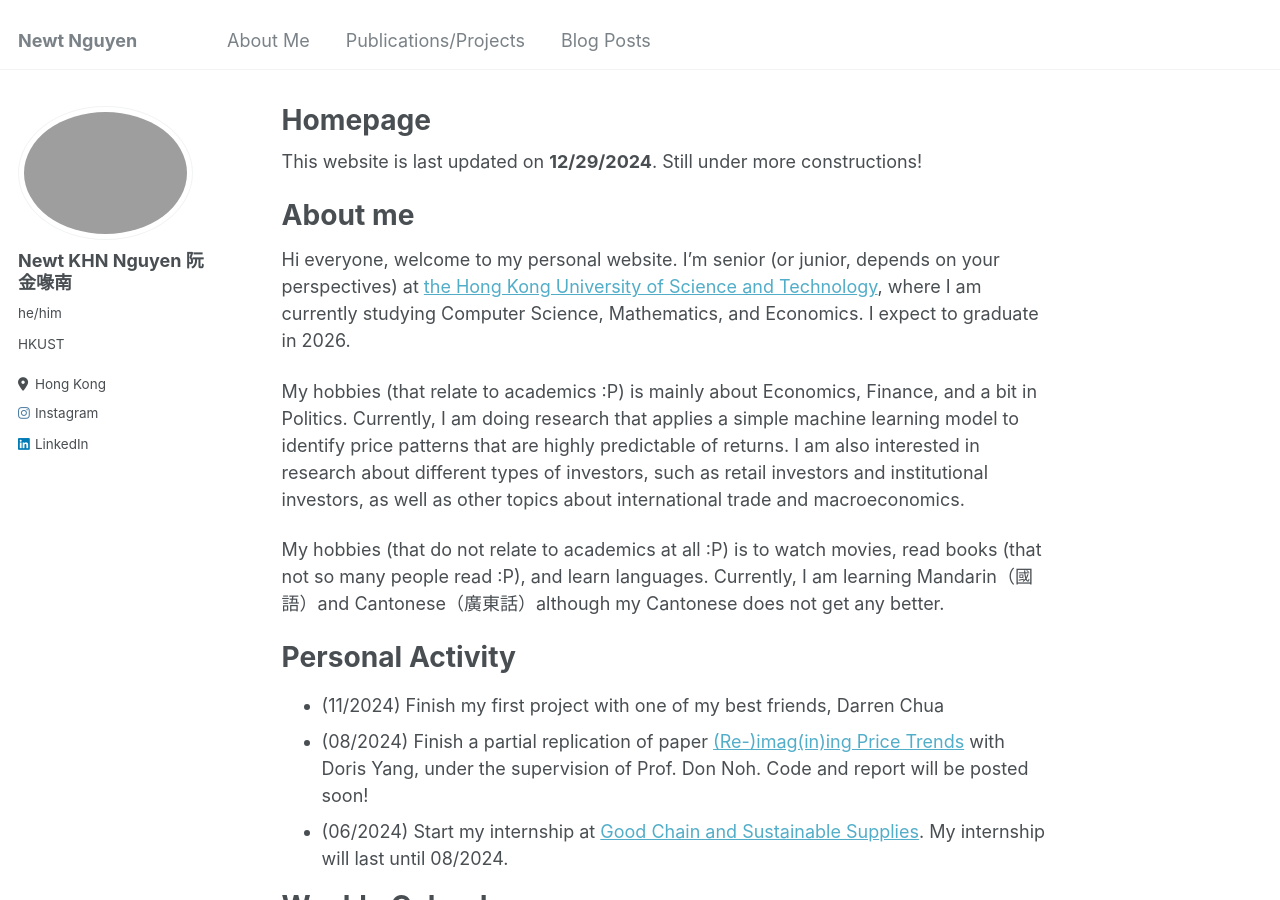
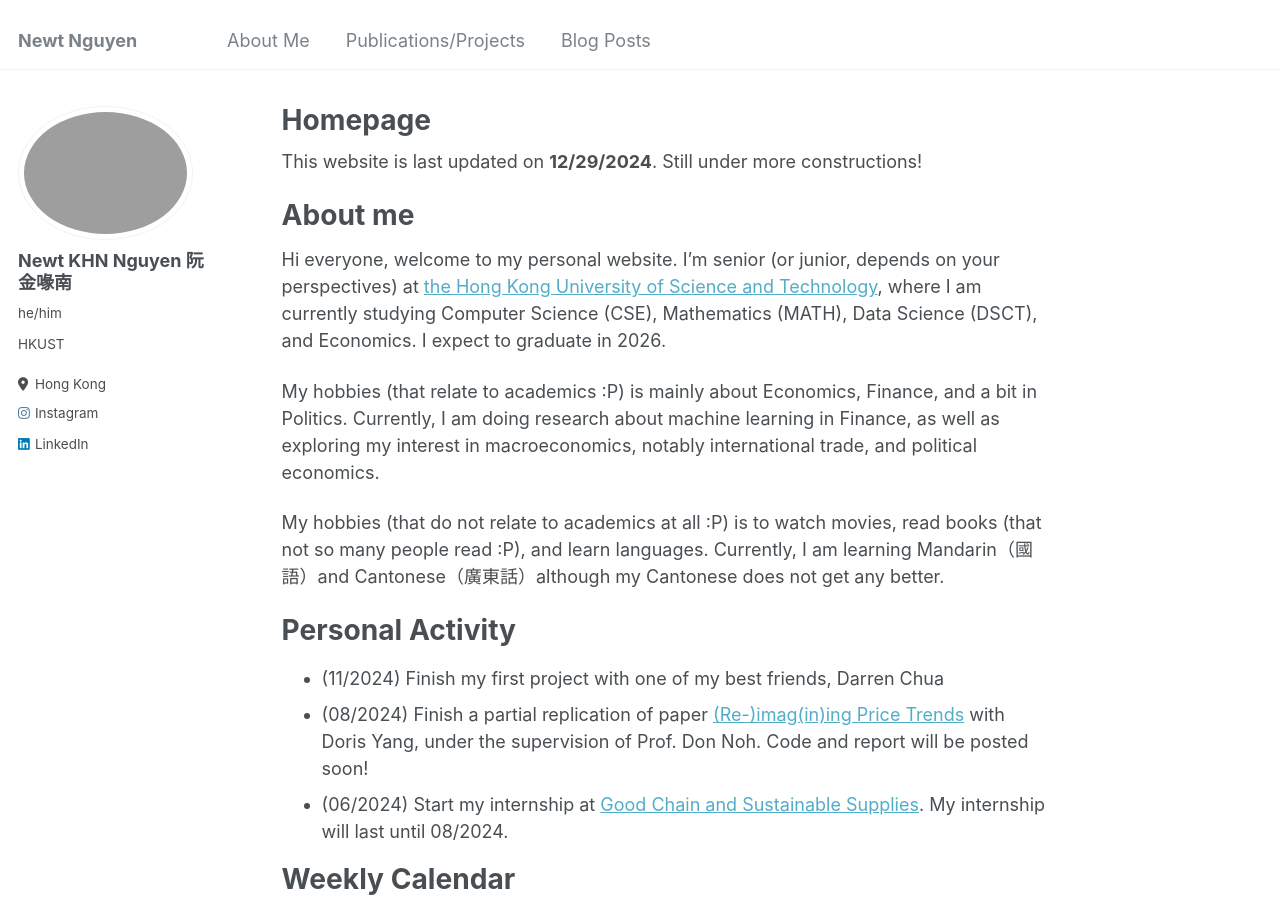
Before and after one commit to newtdes/newtdes.github.io, a Jekyll site: the page built from _pages/about.md, in a window 1280 px wide and 900 px high. Built offline with Jekyll 4.4.1, drawn with Linux system fonts in a browser that asks for light colours.

Commit message:
New things

```diff
--- a/_pages/about.md
+++ b/_pages/about.md
@@ -11,9 +11,9 @@
 
 About me
 ======
-Hi everyone, welcome to my personal website. I'm senior (or junior, depends on your perspectives) at [the Hong Kong University of Science and Technology](https://hkust.edu.hk/), where I am currently studying Computer Science, Mathematics, and Economics. I expect to graduate in 2026.
+Hi everyone, welcome to my personal website. I'm senior (or junior, depends on your perspectives) at [the Hong Kong University of Science and Technology](https://hkust.edu.hk/), where I am currently studying Computer Science (CSE), Mathematics (MATH), Data Science (DSCT), and Economics. I expect to graduate in 2026.
 
-My hobbies (that relate to academics :P) is mainly about Economics, Finance, and a bit in Politics. Currently, I am doing research that applies a simple machine learning model to identify price patterns that are highly predictable of returns. I am also interested in research about different types of investors, such as retail investors and institutional investors, as well as other topics about international trade and macroeconomics.
+My hobbies (that relate to academics :P) is mainly about Economics, Finance, and a bit in Politics. Currently, I am doing research about machine learning in Finance, as well as exploring my interest in macroeconomics, notably international trade, and political economics.
 
 My hobbies (that do not relate to academics at all :P) is to watch movies, read books (that not so many people read :P), and learn languages. Currently, I am learning Mandarin（國語）and Cantonese（廣東話）although my Cantonese does not get any better.
 
```
Also changed, not shown: 1 other file.
